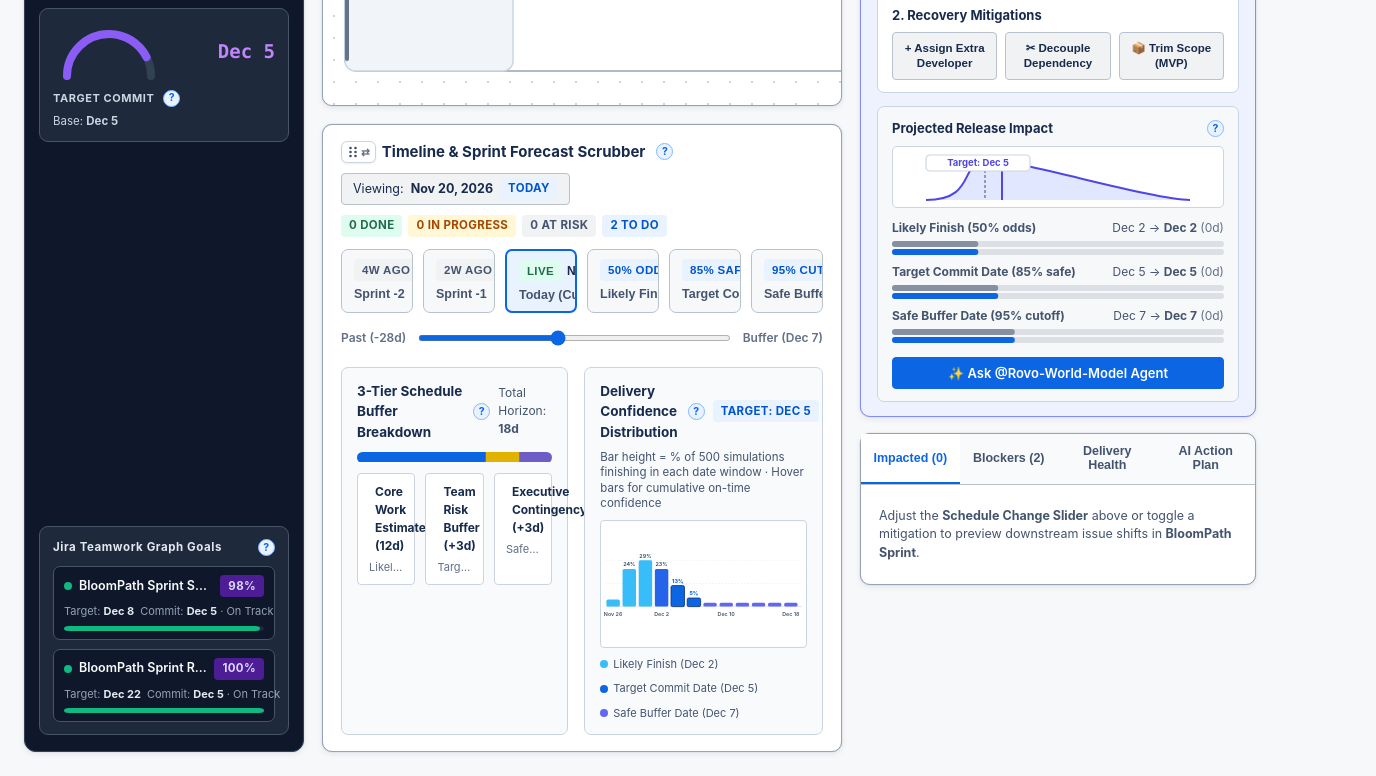
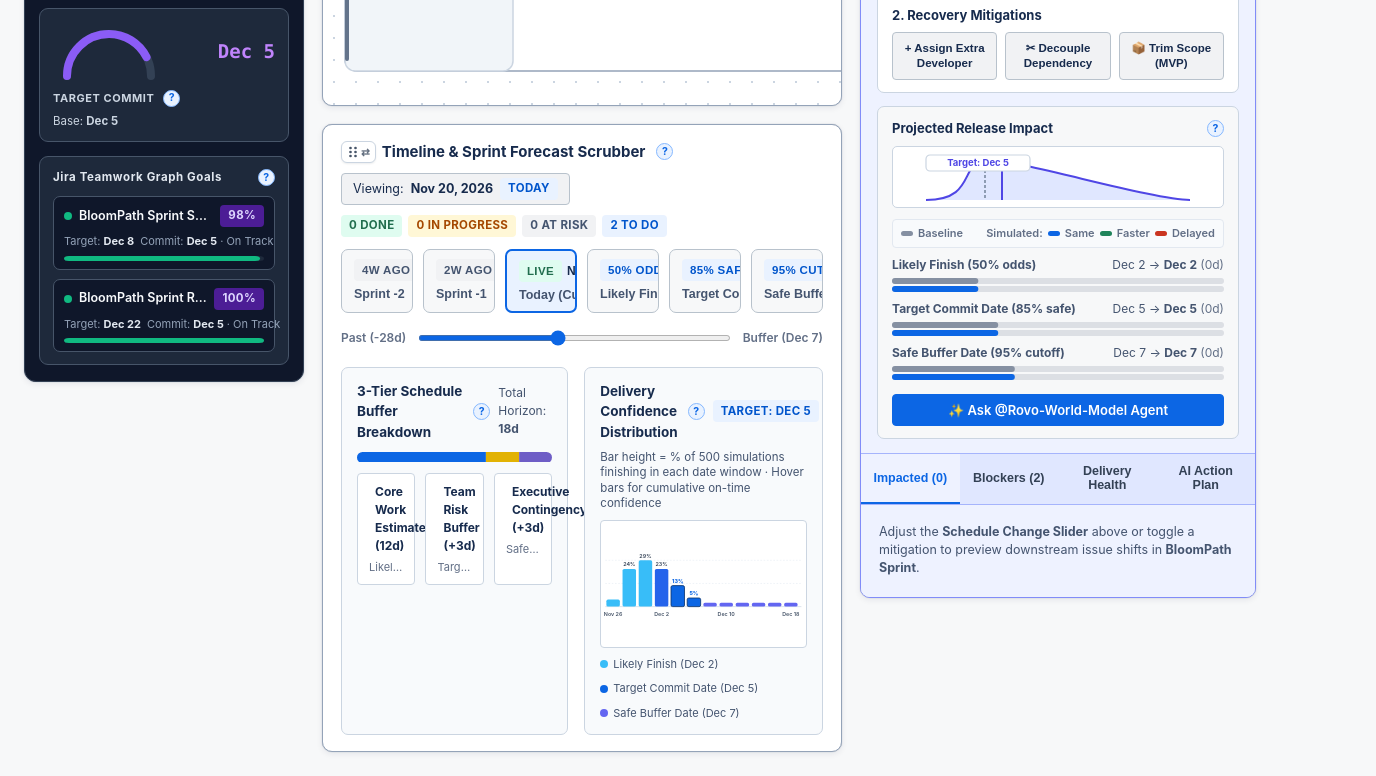
Before and after one commit to petripaananen/Rovo-World-Model, a website: page static/ui/build/index.html in a window 1280 px wide. Shown: the part 687-1463 px from the top of the page, 1376 px wide, since content can reach past the window. Drawn offline with Linux system fonts and the light colour scheme.

Commit message:
fix(ui): unify What-If inspector card, remove nested scrollbars, and add impact bar legend (v2.23.0)

```diff
--- a/src/engine/__tests__/engine.test.ts
+++ b/src/engine/__tests__/engine.test.ts
@@ -29,7 +29,10 @@ import {
 import { mcpWebtriggerHandler } from '../../mcp/server';
 import type { RawJiraIssue } from '../types';
 import { computeFinishOddsOnDay } from '../../../static/ui/src/components/TimelineScrubber';
-import { buildRovoMitigationPrompt } from '../../../static/ui/src/components/ScenarioPanel';
+import {
+  buildRovoMitigationPrompt,
+  renderScenarioPanel,
+} from '../../../static/ui/src/components/ScenarioPanel';
 
 describe('Project World Model (PWM) — Causal DAG & Monte Carlo Simulator', () => {
   it('constructs the 18-node Project Chronos: Next-Gen Platform Launch DAG across Core Engine, Cloud Infra, Client UI and 2 Goals', () => {
@@ -1161,4 +1164,64 @@ describe('Project World Model (PWM) — Causal DAG & Monte Carlo Simulator', ()
       spaceKey: 'TWG',
     });
   });
+
+  it('renders What-If Scenario Simulator inspector tabs inside a single unified panel-card with flow layout CSS (no internal/body scrollbars)', () => {
+    const graph = getChronosSyntheticGraph('CHRON');
+    const sim = runMonteCarloSimulation(graph, { iterations: 100 });
+    const html = renderScenarioPanel({
+      graph,
+      baselineSim: sim,
+      activeSim: sim,
+      intervention: null,
+      selectedNodeKey: 'CHRON-104',
+      delayDays: 0,
+      addDeveloper: false,
+      decoupleBlockingEdges: false,
+      trimScope: false,
+      simulatorMode: 'issue',
+      pinnedNodeOverrides: {},
+      selectedAssignee: 'Marcus Chen',
+      assigneeOverrides: {},
+      activeRightTab: 'bottlenecks',
+      copiedPromptNotice: false,
+    });
+
+    const panelCardMatches = html.match(/<div class="panel-card">/g) ?? [];
+    assert.equal(
+      panelCardMatches.length,
+      1,
+      `Expected a single unified .panel-card in What-If Scenario Simulator, found ${panelCardMatches.length}`
+    );
+    assert.ok(html.includes('<div class="scenario-inspector-section">'));
+    assert.ok(html.includes('<div class="tab-bar">'));
+    assert.ok(html.includes('<div class="tab-body">'));
+    assert.ok(html.includes('impact-bar-legend'));
+    assert.ok(html.includes('Baseline'));
+    assert.ok(html.includes('Faster'));
+    assert.ok(html.includes('Delayed'));
+    assert.ok(html.includes('Top grey bar = Baseline'));
+
+    const stylesPath = path.resolve(__dirname, '../../../static/ui/build/styles.css');
+    const cssText = fs.readFileSync(stylesPath, 'utf8');
+    assert.ok(cssText.includes('.scenario-inspector-section'));
+    assert.equal(
+      cssText.includes('max-height: 250px'),
+      false,
+      'tab-body must not clamp height at 250px'
+    );
+    assert.match(
+      cssText,
+      /\.tab-body\s*\{[^}]*max-height:\s*none;[^}]*overflow:\s*visible;/s
+    );
+    assert.match(
+      cssText,
+      /body\s*\{[^}]*min-height:\s*0;[^}]*overflow-x:\s*clip;[^}]*overflow-y:\s*visible;/s
+    );
+    assert.equal(
+      /body\s*\{[^}]*min-height:\s*100vh;/s.test(cssText),
+      false,
+      'body must not lock min-height: 100vh in Forge iframe'
+    );
+    assert.match(cssText, /\.workspace-grid-3col\s*\{[^}]*align-items:\s*start;/s);
+  });
 });
--- a/static/ui/src/styles.css
+++ b/static/ui/src/styles.css
@@ -51,12 +51,19 @@
   padding: 0;
 }
 
+html {
+  height: auto;
+  overflow-x: clip;
+}
+
 body {
   background-color: var(--bg-canvas);
   color: var(--text-primary);
   font-family: var(--font-sans);
-  min-height: 100vh;
-  overflow-x: hidden;
+  height: auto;
+  min-height: 0;
+  overflow-x: clip;
+  overflow-y: visible;
   line-height: 1.5;
   -webkit-font-smoothing: antialiased;
 }
@@ -846,7 +853,7 @@ body {
   display: grid;
   grid-template-columns: 280px minmax(0, 1fr) 396px;
   gap: 18px;
-  align-items: stretch;
+  align-items: start;
 }
 
 .workspace-grid-3col.cols-left-center-right {
@@ -1060,7 +1067,6 @@ body {
   display: flex;
   flex-direction: column;
   gap: 10px;
-  margin-top: auto;
 }
 
 .rail-goals-header {
@@ -1512,12 +1518,13 @@ body {
   min-width: 0;
 }
 
-.right-column > .panel-card:first-child {
+.right-column > .panel-card {
   background: #eef2ff;
   border: 1.5px solid #818cf8;
-}
-
-.right-column > .panel-card:first-child > .panel-header {
+  overflow: visible;
+}
+
+.right-column > .panel-card > .panel-header {
   background: #e0e7ff;
   border-bottom: 1.5px solid #a5b4fc;
 }
@@ -1807,6 +1814,53 @@ body {
   color: var(--text-primary);
 }
 
+.impact-bar-legend {
+  display: flex;
+  flex-wrap: wrap;
+  justify-content: space-between;
+  align-items: center;
+  gap: 6px 10px;
+  padding: 5px 8px;
+  border-radius: var(--radius-sm);
+  background: #f8fafc;
+  border: 1px solid #e2e8f0;
+  font-size: 11px;
+  font-weight: 600;
+  color: var(--text-muted);
+  cursor: help;
+}
+
+.impact-legend-item {
+  display: inline-flex;
+  align-items: center;
+  gap: 5px;
+  white-space: nowrap;
+}
+
+.impact-swatch {
+  display: inline-block;
+  width: 12px;
+  height: 5px;
+  border-radius: 3px;
+  flex-shrink: 0;
+}
+
+.swatch-baseline {
+  background: #8590a2;
+}
+
+.swatch-same {
+  background: #0c66e4;
+}
+
+.swatch-faster {
+  background: #1f845a;
+}
+
+.swatch-delayed {
+  background: #ca3521;
+}
+
 .dist-compare-group {
   display: flex;
   flex-direction: column;
@@ -1898,11 +1952,23 @@ body {
 }
 
 /* Tabs */
+.scenario-inspector-section {
+  background: #eef2ff;
+  border-top: 1.5px solid #a5b4fc;
+  border-radius: 0 0 calc(var(--radius-lg) - 1.5px) calc(var(--radius-lg) - 1.5px);
+}
+
 .tab-bar {
   display: flex;
   border-bottom: 1.5px solid var(--border-standard);
   background: #f8fafc;
   border-radius: var(--radius-lg) var(--radius-lg) 0 0;
+}
+
+.scenario-inspector-section .tab-bar {
+  background: #e0e7ff;
+  border-bottom: 1.5px solid #a5b4fc;
+  border-radius: 0;
 }
 
 .tab-btn {
@@ -1917,16 +1983,64 @@ body {
   cursor: pointer;
 }
 
+.scenario-inspector-section .tab-btn {
+  color: #334155;
+}
+
+.scenario-inspector-section .tab-btn:hover {
+  background: rgba(255, 255, 255, 0.45);
+  color: var(--atlassian-blue);
+}
+
 .tab-btn.active {
   color: var(--atlassian-blue);
   border-bottom-color: var(--atlassian-blue);
   background: #ffffff;
 }
 
+.scenario-inspector-section .tab-btn.active {
+  background: #eef2ff;
+  color: var(--atlassian-blue);
+  border-bottom-color: var(--atlassian-blue);
+}
+
 .tab-body {
-  padding: 12px 14px;
-  max-height: 250px;
-  overflow-y: auto;
+  padding: 12px 16px 14px;
+  max-height: none;
+  overflow: visible;
+}
+
+.scenario-inspector-section .empty-tab-notice {
+  padding: 6px 2px;
+  color: var(--text-secondary);
+}
+
+.scenario-inspector-section .bottleneck-item {
+  background: #ffffff;
+  border-color: #c7d2fe;
+}
+
+.scenario-inspector-section .bottleneck-item:last-child {
+  margin-bottom: 0;
+}
+
+.scenario-inspector-section .bottleneck-item:hover {
+  border-color: var(--atlassian-blue);
+  box-shadow: 0 2px 6px rgba(12, 102, 228, 0.12);
+}
+
+.scenario-inspector-section .gov-card {
+  background: #ffffff;
+  border-color: #c7d2fe;
+}
+
+.scenario-inspector-section .cascade-table {
+  background: #ffffff;
+  border: 1.5px solid #c7d2fe;
+  border-radius: var(--radius-md);
+  overflow: hidden;
+  border-collapse: separate;
+  border-spacing: 0;
 }
 
 .empty-tab-notice {
```
Also changed, not shown: static/ui/src/components/ScenarioPanel.tsx (+24 -7 lines), static/ui/build/app.js, static/ui/build/styles.css.
